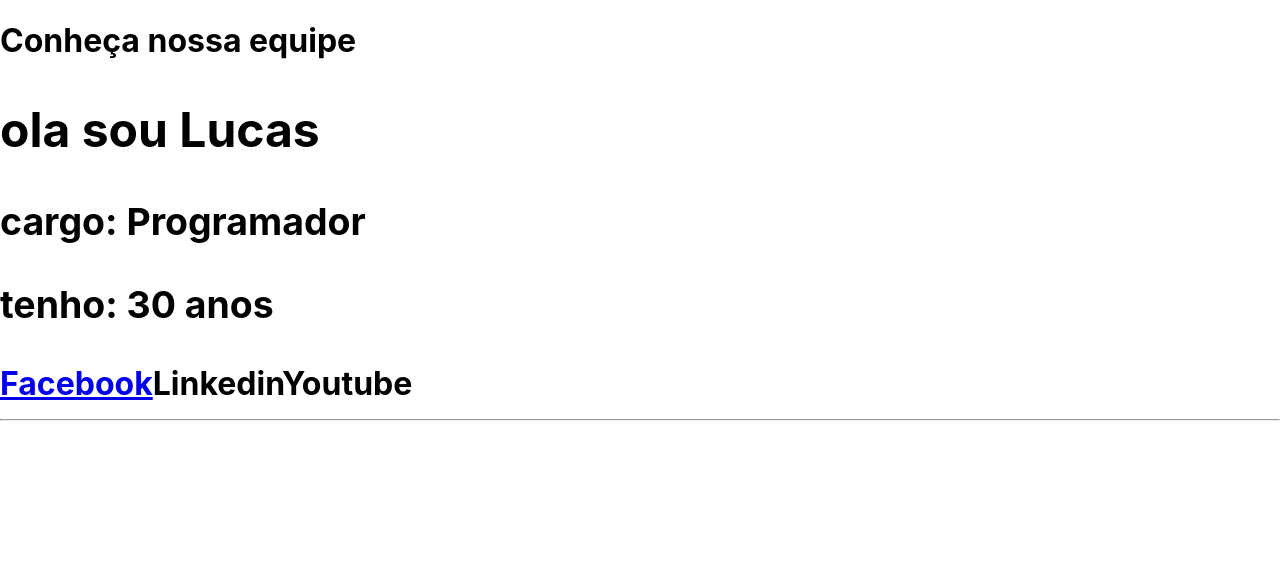
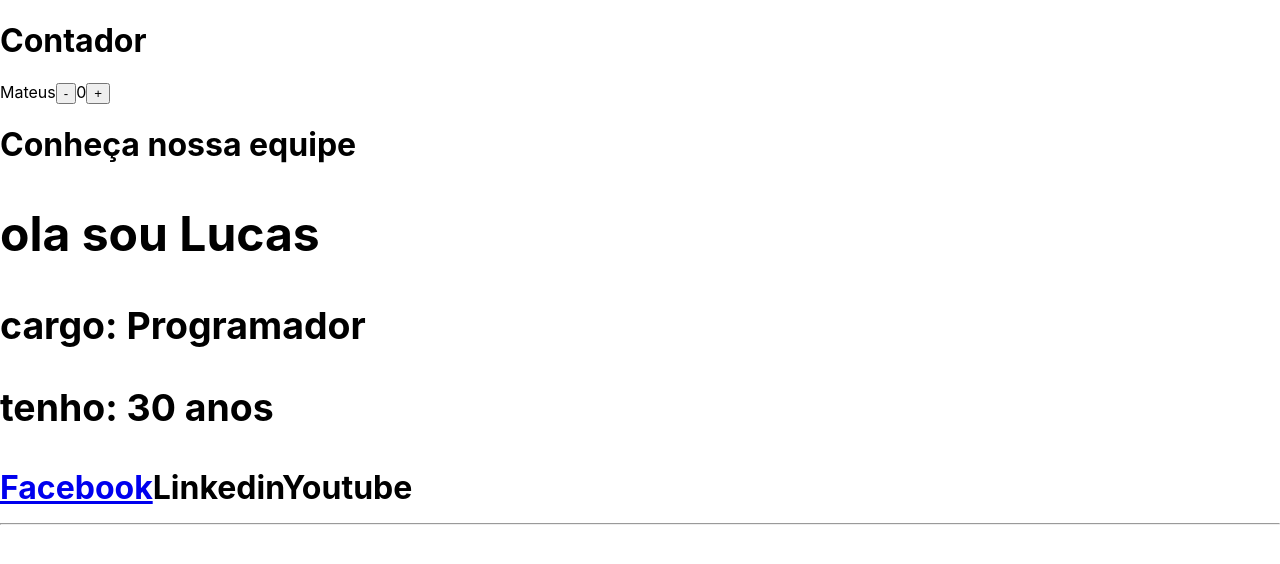
Before and after one commit to lucasjds/ReactJsCourse, a React (Create React App) app: page / in a window 1280 px wide. Shown: the top 564 px of the page. Built offline with nearby package versions, Linux system fonts and the light colour scheme.

Commit message:
35. Trabalhando com states

```diff
--- a/src/App.js
+++ b/src/App.js
@@ -34,9 +34,45 @@
 }
 
 
-function App(){
+class App extends Component{
+    constructor(props){
+        super(props);
+        this.state = {
+            nome : 'Mateus',
+            contador : 0
+        }
+
+        this.aumentar = this.aumentar.bind(this);
+        this.diminuir = this.diminuir.bind(this);
+    }
+
+    aumentar(){
+        let state = this.state;
+        state.contador += 1;
+        this.setState(state);
+    }
+
+    diminuir(){
+        let state = this.state;
+        if(state.contador === 0){
+            alert("chegou no zero");
+            return;
+        }
+        state.contador -= 1;
+        this.setState(state);
+    }
+    render(){
         return (
             <div>
+                <h1>Contador</h1>
+                {this.state.nome}
+                <button onClick={this.diminuir}>
+                    -
+                </button>
+                {this.state.contador}
+                <button onClick={this.aumentar}>
+                    +
+                </button>
                 <h1> Conheça nossa equipe
                     <Equipe nome="Lucas" cargo="Programador" idade="30" facebook="www.google.com"></Equipe>
                 </h1>
@@ -44,4 +80,6 @@
         );
     }
 
+}
+
 export default App;
```
Lines whose indentation alone changed are shown as unchanged.
